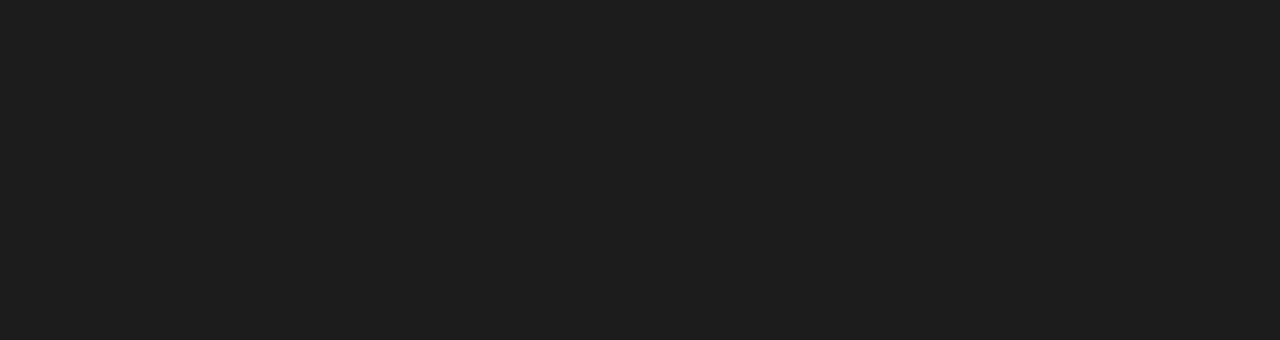
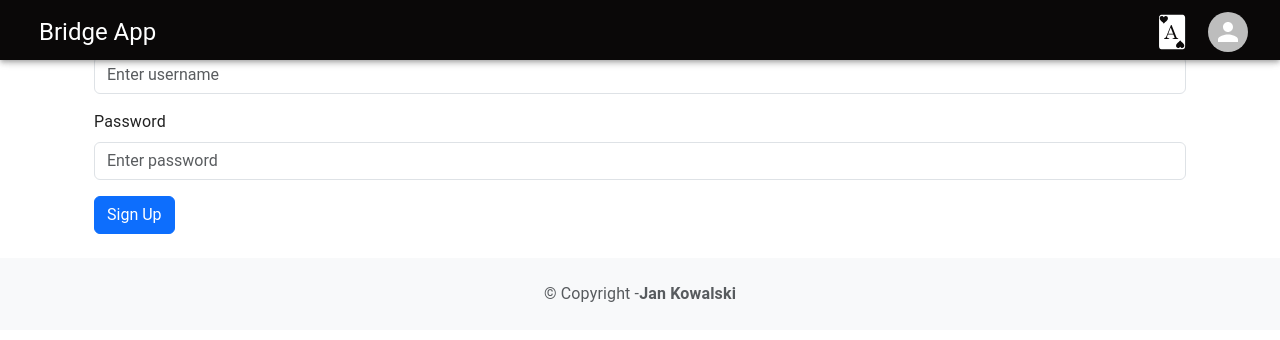
Before and after one commit to perqss/BridgeWebApp, a React (Create React App) app in the folder bridge-app/: page /signup in a window 1280 px wide. Before the commit this address had no page. Shown: the top 340 px of the page. Built offline with nearby package versions, Linux system fonts and the light colour scheme; sample sign-in values are in the browser's storage.

Commit message:
added login

```diff
--- a/bridge-app/package.json
+++ b/bridge-app/package.json
@@ -11,7 +11,10 @@
     "@testing-library/jest-dom": "^5.17.0",
     "@testing-library/react": "^13.4.0",
     "@testing-library/user-event": "^13.5.0",
+    "axios": "^1.6.2",
+    "bootstrap": "^5.3.2",
     "react": "^18.2.0",
+    "react-bootstrap": "^2.9.1",
     "react-dom": "^18.2.0",
     "react-icons": "^4.12.0",
     "react-playing-cards": "github:wmaillard/react-playing-cards#master",
--- a/bridge-app/src/App.js
+++ b/bridge-app/src/App.js
@@ -1,7 +1,6 @@
 import React, {useState} from 'react';
 import './App.css';
 import {
-  BrowserRouter as Router,
   Routes,
   Route
 } from 'react-router-dom';
@@ -11,12 +10,54 @@
 import BridgeAppBar from './components/BridgeAppBar';
 import GameMode from './pages/GameMode';
 import Account from './pages/Account';
+import Login from './components/Login';
+import Signup from './components/Signup';
+
+import 'bootstrap/dist/css/bootstrap.min.css';
+
+import Service from './services/Service';
 
 function App() {
   const [username, setUsername] = useState("");
   const [password, setPassword] = useState("");
-  const [user, setUser] = useState("");
+
+  const [user, setUser] = React.useState(null);
+  const [token, setToken] = React.useState(null);
+  const [error, setError] = React.useState('');
+
   const [count, setCount] = useState(0);
+
+  async function login(user = null) {
+    Service.login(user).then(response => {
+      setToken(response.data.token);
+      setUser(user.username);
+      localStorage.setItem('token', response.data.token);
+      localStorage.setItem('user', user.username);
+      setError('');
+    }).catch(e => {
+      console.log('login', e);
+      setError(e.toString());
+    });
+  }
+  async function logout() {
+    setToken('');
+    setUser('');
+    localStorage.setItem('token', '');
+    localStorage.setItem('user', '');
+
+  }
+  async function signup(user = null) {
+    Service.signup(user).then(response => {
+      setToken(response.data.token);
+      setUser(user.username);
+      localStorage.setItem('token', response.data.token);
+      localStorage.setItem('user', user.username);
+    })
+    .catch(e => {
+      console.log(e);
+      setError(e.toString());
+    })
+  }
 
 
   const TopBar = () => (
@@ -29,15 +70,15 @@
   )
 
   return (
-    <Router>
+    <div>
+        <TopBar/>
+        <div className="container mt-4">
           <Routes>
-
             <Route path='/game' element={<Game/>}/>
             <Route
               path='/'
               element={
                 <div>
-              <TopBar/>
                   <SignIn
                     username={username}
                     password={password}
@@ -53,7 +94,6 @@
               path='/game-mode'
               element={
                 <div>
-              <TopBar/>
                   <GameMode/>
                 </div>
               }
@@ -62,7 +102,6 @@
               path='/account'
               element={
                 <div>
-              <TopBar/>
                   <Account
                     count={count}
                     setCount={setCount}
@@ -70,8 +109,32 @@
                 </div>
               }
             />
+            <Route
+              path='/login'
+              element={
+                  <Login login={login} />
+              }
+            />
+            <Route
+              path='/signup'
+              element={
+                  <Signup signup={signup} />
+              }
+            />
           </Routes>
-    </Router>
+        </div>
+        <footer className="text-center text-lg-start \
+          bg-light text-muted mt-4">
+            <div className="text-center p-4">
+              © Copyright -
+              <a target="_blank"
+                className="text-reset fw-bold text-decoration-none"
+                href="">
+              Jan Kowalski
+              </a>
+            </div>
+        </footer>
+      </div>
   );
 }
 
--- a/bridge-app/src/components/BridgeAppBar.js
+++ b/bridge-app/src/components/BridgeAppBar.js
@@ -71,7 +71,11 @@
   }, [count])
 
   const handleSignIn = () => {
-    navigate('/');
+    navigate('/login');
+  }
+
+  const handleSignUp = () => {
+    navigate('/signup');
   }
 
   const handleUsernameDisplay = () => {
--- /dev/null
+++ b/bridge-app/src/components/Login.js
@@ -0,0 +1,46 @@
+import React, { useState } from 'react';
+import Form from 'react-bootstrap/Form';
+import Container from 'react-bootstrap/Container';
+import Button from 'react-bootstrap/Button';
+import { useNavigate } from "react-router-dom";
+
+const Login = props => {
+	const [username, setUsername] = useState("");
+	const [password, setPassword] = useState("");
+	let navigate = useNavigate();
+	const onChangeUsername = e => {
+		const username = e.target.value;
+		setUsername(username);
+	}
+	const onChangePassword = e => {
+		const password = e.target.value;
+		setPassword(password);
+	}
+	const login = () => {
+		props.login({ username: username, password: password });
+		navigate("/");
+	}
+	return (
+		<Container>
+			<Form>
+				<Form.Group className="mb-3">
+					<Form.Label>Username</Form.Label>
+					<Form.Control
+					type="text" placeholder="Enter username"
+					value={username} onChange={onChangeUsername}
+					/>
+				</Form.Group>
+				<Form.Group className="mb-3">
+					<Form.Label>Password</Form.Label>
+					<Form.Control
+					type="password" placeholder="Enter password"
+					value={password} onChange={onChangePassword}
+					/>
+				</Form.Group>
+				<Button variant="primary" onClick={login}>
+					Login
+				</Button>
+			</Form>
+		</Container>
+	) }
+export default Login;
--- /dev/null
+++ b/bridge-app/src/components/Signup.js
@@ -0,0 +1,46 @@
+import React, { useState } from 'react';
+import Form from 'react-bootstrap/Form';
+import Container from 'react-bootstrap/Container';
+import Button from 'react-bootstrap/Button';
+import { useNavigate } from "react-router-dom";
+
+const Signup = props => {
+	const [username, setUsername] = useState("");
+	const [password, setPassword] = useState("");
+	let navigate = useNavigate();
+	const onChangeUsername = e => {
+		const username = e.target.value;
+		setUsername(username);
+	}
+	const onChangePassword = e => {
+		const password = e.target.value;
+		setPassword(password);
+	}
+	const signup = () => {
+		props.signup({ username: username, password: password });
+		navigate("/");
+	}
+	return (
+	<Container>
+		<Form>
+			<Form.Group className="mb-3">
+				<Form.Label>Username</Form.Label>
+				<Form.Control
+				type="text" placeholder="Enter username"
+				value={username} onChange={onChangeUsername}
+				/>
+			</Form.Group>
+			<Form.Group className="mb-3">
+				<Form.Label>Password</Form.Label>
+				<Form.Control
+				type="password" placeholder="Enter password"
+				value={password} onChange={onChangePassword}
+				/>
+			</Form.Group>
+			<Button variant="primary" onClick={signup}>
+				Sign Up
+			</Button>
+			</Form>
+		</Container>
+	) }
+export default Signup;
--- a/bridge-app/src/index.js
+++ b/bridge-app/src/index.js
@@ -5,12 +5,14 @@
 import reportWebVitals from './reportWebVitals';
 import { backgroundColor } from './common/utils';
 
+import { BrowserRouter } from 'react-router-dom';
+
 const root = ReactDOM.createRoot(document.getElementById('root'));
 root.render(
   <React.StrictMode>
-    <div style={{backgroundColor: backgroundColor, width: '100vw', height: '100vh'}}>
+    <BrowserRouter>
       <App />
-    </div>
+    </BrowserRouter>
   </React.StrictMode>
 );
 
--- /dev/null
+++ b/bridge-app/src/services/Service.js
@@ -0,0 +1,14 @@
+import axios from 'axios';
+
+class Service {
+
+	login(data) {
+		return axios.post("http://localhost:8000/api/login/", data);
+	}
+	signup(data) {
+		return axios.post("http://localhost:8000/api/signup/", data);
+	}
+
+}
+
+export default new Service();
```
Also changed, not shown: 1 other file (tests, documents, lock files or other folders). Lines whose indentation alone changed are shown as unchanged.
